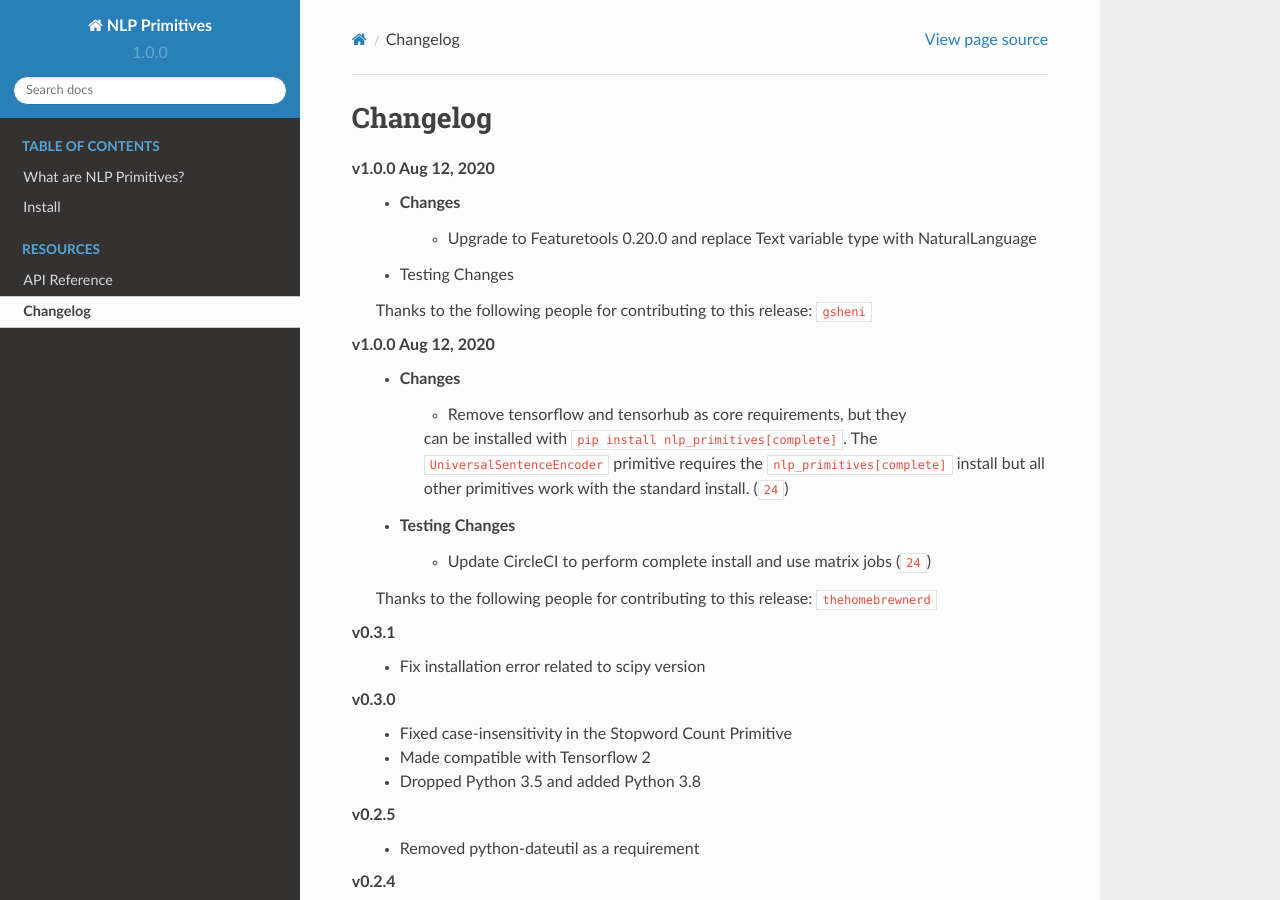
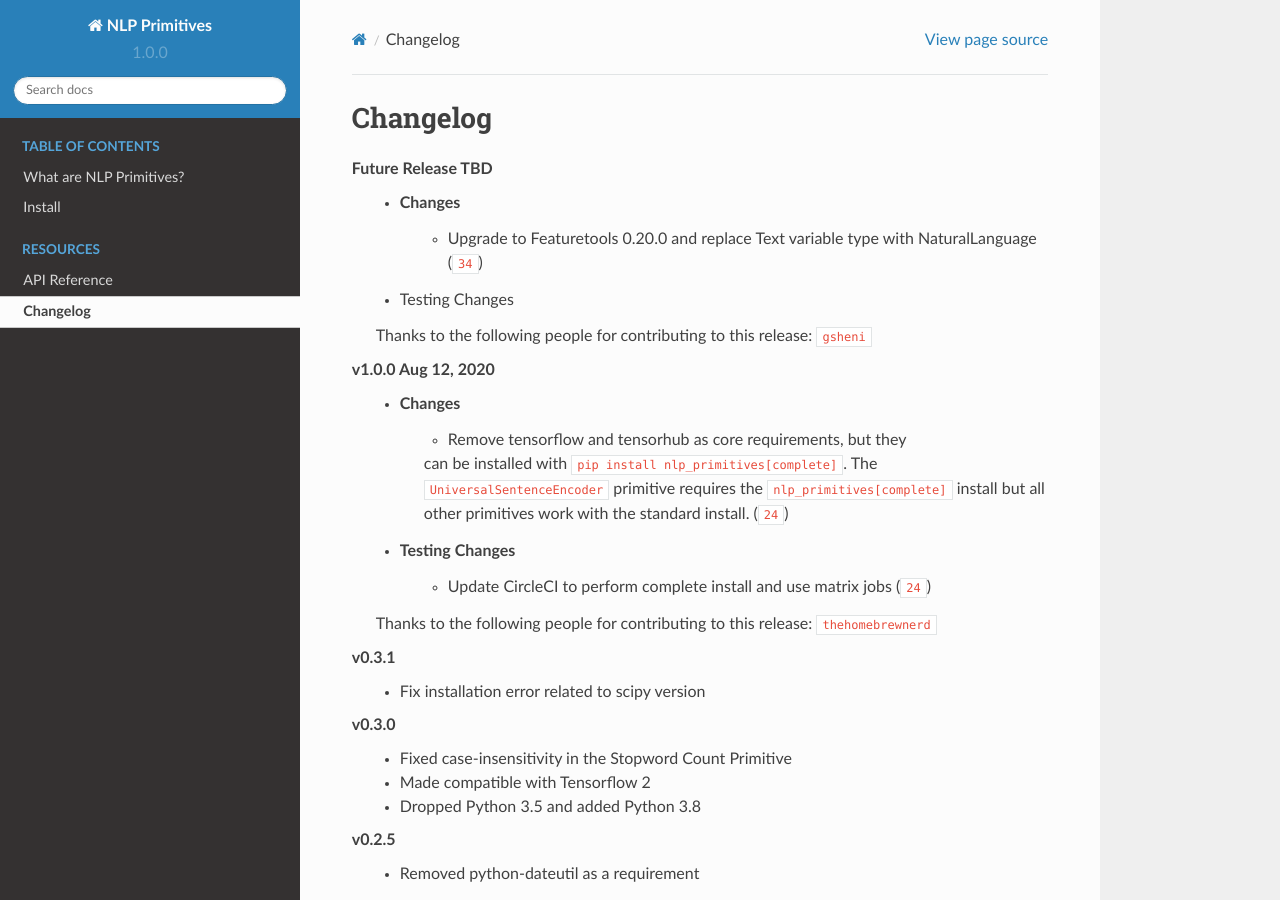
Before and after one commit to alteryx/nlp_primitives, a Sphinx documentation site: the page built from docs/source/changelog.rst, in a window 1280 px wide and 900 px high. Built offline with Sphinx 7.4.7 and the Read the Docs theme 2.0.0, drawn with Linux system fonts in a browser that asks for light colours; cross-references to code outside the pages are shown as plain code.

Commit message:
changelog

```diff
--- a/docs/source/changelog.rst
+++ b/docs/source/changelog.rst
@@ -1,9 +1,9 @@
 =========
 Changelog
 =========
-**v1.0.0** Aug 12, 2020
+**Future Release** TBD
     * Changes
-        * Upgrade to Featuretools 0.20.0 and replace Text variable type with NaturalLanguage
+        * Upgrade to Featuretools 0.20.0 and replace Text variable type with NaturalLanguage (:pr:`34`)
     * Testing Changes
 
     Thanks to the following people for contributing to this release:
```
